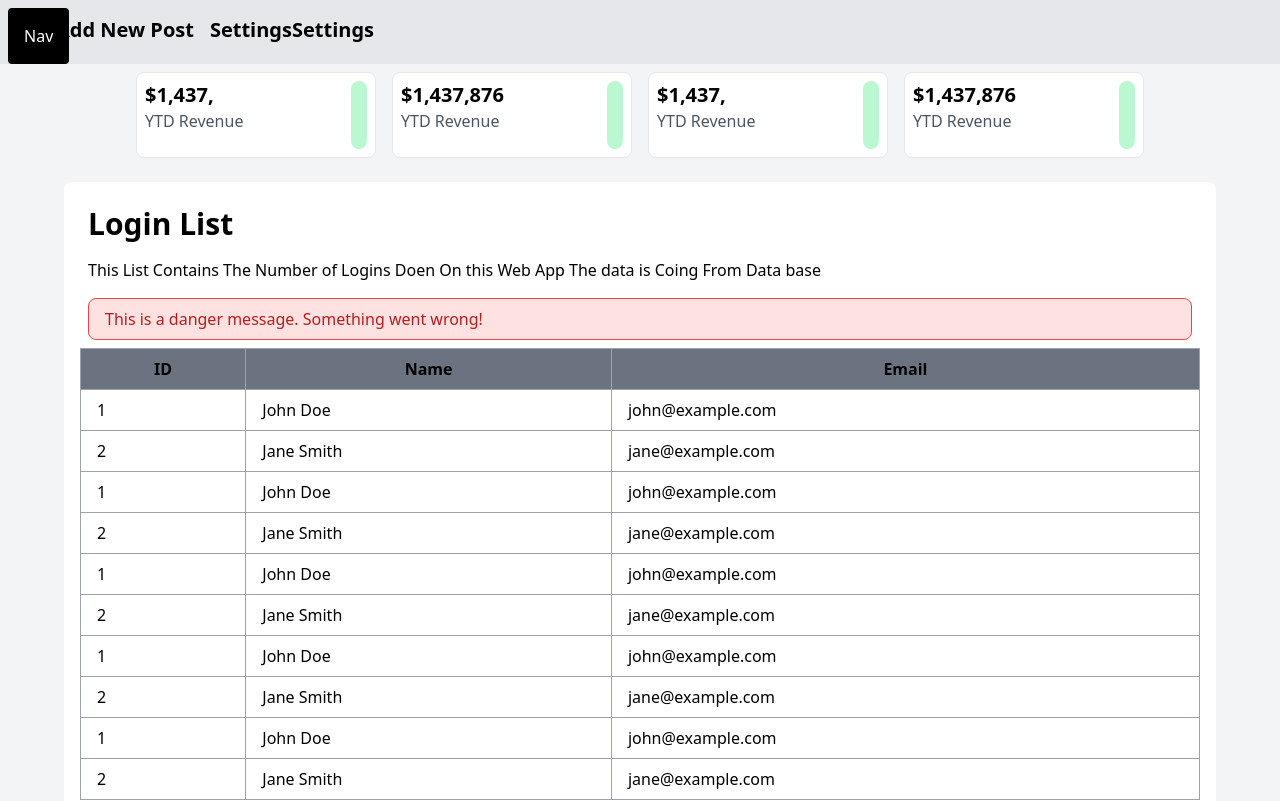
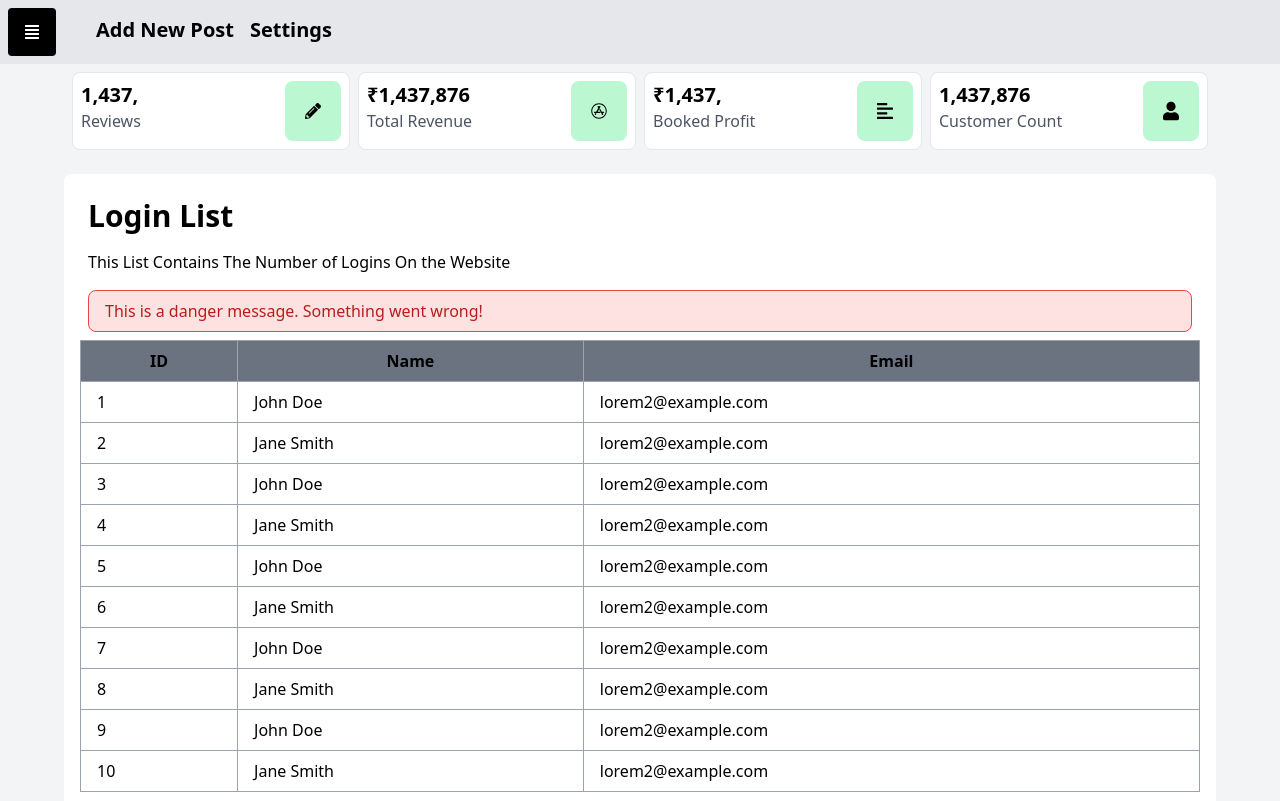
Before and after one commit to Aman-web-dev/Assignment, a Next.js app in the folder assignment-app/: page /mainpage in a window 1280 px wide. Shown: the top 801 px of the page. Built offline with nearby package versions, Linux system fonts and the light colour scheme.

Commit message:
All Done

```diff
--- a/assignment-app/components/Cards.js
+++ b/assignment-app/components/Cards.js
@@ -3,31 +3,36 @@ import React from 'react'
 
 import Image from 'next/image'
 
+import {FaPencilAlt,FaAppStore,FaAlignLeft,FaUser } from 'react-icons/fa';
 
-import { Shop, Align , Bag , Customer  } from "./Assests/Assests"
+
+
+import{FaAiFillAppstore} from 'react-icons/fa'
+
 
 import Burger from "./Assests/burger.png"
 function Cards() {
   return (
-            <div className=' m-auto grid lg:grid-cols-4 grid-cols-2 gap-4 p-2 w-[80vw]'>
+            <div className=' m-auto grid lg:grid-cols-4 grid-cols-2 gap-2 p-2 w-[90vw]'>
 
 
         <div className='lg:col-span-1 col-span-1 bg-white flex justify-between w-full border p-2 rounded-lg'>
-            <div className='flex flex-col w-full pb-4'>
-                <p className='text-xl font-bold'>$1,437,</p>
-                <p className='text-gray-600'>YTD Revenue</p>
+            <div className='flex flex-col w-full pb-2'>
+                <p className='text-xl font-bold'>1,437,</p>
+                <p className='text-gray-600'>Reviews</p>
             </div>
             <p className='bg-green-200 flex justify-center items-center p-2 rounded-lg'>
+                <FaPencilAlt className='m-3'/>
                 </p>
         </div>
 
        <div className='lg:col-span-1 col-span-1 bg-white flex justify-between w-full border p-2 rounded-lg'>
-            <div className='flex flex-col w-full pb-4'>
-                <p className='text-xl font-bold'>$1,437,876</p>
-                <p className='text-gray-600'>YTD Revenue</p>
+            <div className='flex flex-col w-full pb-2'>
+                <p className='text-xl font-bold'>₹1,437,876</p>
+                <p className='text-gray-600'>Total Revenue</p>
             </div>
             <p className='bg-green-200 flex justify-center items-center p-2 rounded-lg'>
-
+         <FaAppStore className='m-3'/>
             </p>
 
         </div>
@@ -35,24 +40,27 @@ function Cards() {
 
 
         <div className='lg:col-span-1 col-span-1 bg-white flex justify-between w-full border p-2 rounded-lg'>
-            <div className='flex flex-col w-full pb-4'>
-                <p className='text-xl font-bold'>$1,437,</p>
-                <p className='text-gray-600'>YTD Revenue</p>
+            <div className='flex flex-col w-full pb-2'>
+                <p className='text-xl font-bold'>₹1,437,</p>
+                <p className='text-gray-600'>Booked Profit</p>
             </div>
             <p className='bg-green-200 flex justify-center items-center p-2 rounded-lg'>
+         <FaAlignLeft className='m-3 h-1/2'/>
+
                 </p>
         </div>
 
 
 
         <div className='lg:col-span-1 col-span-1 bg-white flex justify-between w-full border p-2 rounded-lg'>
-            <div className='flex flex-col w-full pb-4'>
-                <p className='text-xl font-bold'>$1,437,876</p>
-                <p className='text-gray-600'>YTD Revenue</p>
+            <div className='flex flex-col w-full pb-2'>
+                <p className='text-xl font-bold'>1,437,876</p>
+                <p className='text-gray-600'>Customer Count</p>
             </div>
             <p className='bg-green-200 flex justify-center items-center p-2 rounded-lg'>
+         <FaUser className='m-3 h-1/2'/>
 
-            </p>
+                  </p>
         </div>
     </div>
     )
--- a/assignment-app/components/Navbar.js
+++ b/assignment-app/components/Navbar.js
@@ -2,11 +2,11 @@
 
 function Navbar() {
   return (
-    <div className="left-5 bg-gray-200 h-[8vh] flex align-center ">
+    <div className="left-8 bg-gray-200 h-[8vh] flex align-center ">
   <div className='flex justify-between px-4 pt-4'>
 
         <div className=" flex flex-row gap-4 align-center justify-center">
-                  <h2 className="font-bold ml-10 text-xl">Add New Post </h2>
+                  <h2 className="font-bold ml-20 text-xl">Add New Post </h2>
                   <h2 className="font-bold text-xl">Settings</h2>
 
         </div>
@@ -14,7 +14,6 @@ function Navbar() {
 
 <div>
 
-        <h2 className="font-bold text-xl">Settings</h2>
 
 
         </div>
--- a/assignment-app/components/Sidebar.js
+++ b/assignment-app/components/Sidebar.js
@@ -3,6 +3,7 @@
 import Image from "next/image";
 import { useState } from 'react';
 
+import { FaAlignJustify, FaArrowLeft } from "react-icons/fa";
 
 const DropDown = ({ name = '' }) => {
     const [dropDownElem, setDropDown] = useState('hidden');
@@ -16,16 +17,16 @@ const DropDown = ({ name = '' }) => {
         <div className=" border-b border-white">
             <button
                 onClick={handleDropDown}
-                className="bg-gray-900 h-10 w-40 text-White rounded text-bold"
+                className="bg-black h-10 w-40 text-White rounded text-bold"
             >
                 {name}
             </button>
 
-            <div className={`bg-gray-900 z-10 fixed  h-10 w-40 ${dropDownElem}`}>
-                <button onClick={handleDropDown} className="bg-gray-900 h-10 w-40 text-White rounded text-bold" >1</button>
-                <button onClick={handleDropDown} className="bg-gray-900 h-10 w-40 text-White rounded text-bold" >2</button>
-                <button onClick={handleDropDown} className="bg-gray-900 h-10 w-40 text-White rounded text-bold" >3</button>
-                <button onClick={handleDropDown} className="bg-gray-900 h-10 w-40 text-White rounded text-bold" >4</button>
+            <div className={`bg-black z-10 fixed  h-10 w-40 ${dropDownElem}`}>
+                <button onClick={handleDropDown} className="bg-black h-10 w-40 text-White rounded text-bold" >1</button>
+                <button onClick={handleDropDown} className="bg-black h-10 w-40 text-White rounded text-bold" >2</button>
+                <button onClick={handleDropDown} className="bg-black h-10 w-40 text-White rounded text-bold" >3</button>
+                <button onClick={handleDropDown} className="bg-black h-10 w-40 text-White rounded text-bold" >4</button>
             </div>
 
 
@@ -57,13 +58,13 @@ const handleNav=()=>{
             <div>
 
             <button className="fixed bg-black m-2 p-4  text-white rounded text-bold" onClick={handleNav}>
-               Nav
+            <FaAlignJustify className="h-full w-full"/>
             </button>
 
 
-            <nav className={`flex items-center bg-gray-900 text-white fixed h-screen w-60 p-4 flex flex-col ${navbar}`} >
+            <nav className={`flex items-center bg-black text-white fixed h-screen w-60 p-4 flex flex-col ${navbar}`} >
 
-                <button className="text-2xl" onClick={handleNav}>X</button>
+                <button className="text-2xl" onClick={handleNav}><FaArrowLeft/></button>
                 <div className="border-b border-black m-0 p-0 h-20 w-50 flex items-center justify-center">
                     <button className="bg-white h-10 w-40 text-black rounded text-bold">
                         +New Item
--- a/assignment-app/components/Table.js
+++ b/assignment-app/components/Table.js
@@ -12,42 +12,42 @@ const Table = () => {
 
     const customers=[
 
-        { id: 1,date:"12-07-2023", name: 'John Doe', email: 'john@example.com' },
-        { id: 2,date:"12-07-2023", name: 'Jane Smith', email: 'jane@example.com' },
-        { id: 1,date:"12-07-2023", name: 'John Doe', email: 'john@example.com' },
-        { id: 2,date:"12-07-2023", name: 'Jane Smith', email: 'jane@example.com' },
-        { id: 1,date:"12-07-2023", name: 'John Doe', email: 'john@example.com' },
-        { id: 2,date:"12-07-2023", name: 'Jane Smith', email: 'jane@example.com' },
-        { id: 1,date:"12-07-2023", name: 'John Doe', email: 'john@example.com' },
-        { id: 2,date:"12-07-2023", name: 'Jane Smith', email: 'jane@example.com' },
-        { id: 1,date:"12-07-2023", name: 'John Doe', email: 'john@example.com' },
-        { id: 2,date:"12-07-2023", name: 'Jane Smith', email: 'jane@example.com' },
-        { id: 1,date:"12-07-2023", name: 'John Doe', email: 'john@example.com' },
-        { id: 2,date:"12-07-2023", name: 'Jane Smith', email: 'jane@example.com' },
-        { id: 1,date:"12-07-2023", name: 'John Doe', email: 'john@example.com' },
-        { id: 2,date:"12-07-2023", name: 'Jane Smith', email: 'jane@example.com' },
-        { id: 1,date:"12-07-2023", name: 'John Doe', email: 'john@example.com' },
-        { id: 2,date:"12-07-2023", name: 'Jane Smith', email: 'jane@example.com' },
-        { id: 1,date:"12-07-2023", name: 'John Doe', email: 'john@example.com' },
-        { id: 2,date:"12-07-2023", name: 'Jane Smith', email: 'jane@example.com' },
-        { id: 1,date:"12-07-2023", name: 'John Doe', email: 'john@example.com' },
-        { id: 2,date:"12-07-2023", name: 'Jane Smith', email: 'jane@example.com' },
-        { id: 1,date:"12-07-2023", name: 'John Doe', email: 'john@example.com' },
-        { id: 2,date:"12-07-2023", name: 'Jane Smith', email: 'jane@example.com' },
-        { id: 1,date:"12-07-2023", name: 'John Doe', email: 'john@example.com' },
-        { id: 2,date:"12-07-2023", name: 'Jane Smith', email: 'jane@example.com' },
-        { id: 1,date:"12-07-2023", name: 'John Doe', email: 'john@example.com' },
-        { id: 2,date:"12-07-2023", name: 'Jane Smith', email: 'jane@example.com' },
-        { id: 1,date:"12-07-2023", name: 'John Doe', email: 'john@example.com' },
-        { id: 2,date:"12-07-2023", name: 'Jane Smith', email: 'jane@example.com' },
-        { id: 1,date:"12-07-2023", name: 'John Doe', email: 'john@example.com' },
-        { id: 2,date:"12-07-2023", name: 'Jane Smith', email: 'jane@example.com' },
-        { id: 1,date:"12-07-2023", name: 'John Doe', email: 'john@example.com' },
-        { id: 2,date:"12-07-2023", name: 'Jane Smith', email: 'jane@example.com' },
-        { id: 1,date:"12-07-2023", name: 'John Doe', email: 'john@example.com' },
-        { id: 2,date:"12-07-2023", name: 'Jane Smith', email: 'jane@example.com' },
-        { id: 1,date:"12-07-2023", name: 'John Doe', email: 'john@example.com' },
-        { id: 2,date:"12-07-2023", name: 'Jane Smith', email: 'jane@example.com' },
+        { id: 1,date:"12-07-2023", name: 'John Doe',          email: 'lorem2@example.com' },
+        { id: 2,date:"12-07-2023", name: 'Jane Smith',          email: 'lorem2@example.com' },
+        { id: 3,date:"12-07-2023", name: 'John Doe',          email: 'lorem2@example.com' },
+        { id: 4,date:"12-07-2023", name: 'Jane Smith',          email: 'lorem2@example.com' },
+        { id: 5,date:"12-07-2023", name: 'John Doe',          email: 'lorem2@example.com' },
+        { id: 6,date:"12-07-2023", name: 'Jane Smith',          email: 'lorem2@example.com' },
+        { id: 7,date:"12-07-2023", name: 'John Doe',          email: 'lorem2@example.com' },
+        { id: 8,date:"12-07-2023", name: 'Jane Smith',          email: 'lorem2@example.com' },
+        { id: 9,date:"12-07-2023", name: 'John Doe',          email: 'lorem2@example.com' },
+        { id: 10,date:"12-07-2023", name: 'Jane Smith',          email: 'lorem2@example.com' },
+        { id: 11,date:"12-07-2023", name: 'John Doe',          email: 'lorem2@example.com' },
+        { id: 12,date:"12-07-2023", name: 'Jane Smith',          email: 'lorem2@example.com' },
+        { id: 13,date:"12-07-2023", name: 'John Doe',          email: 'lorem2@example.com' },
+        { id: 14,date:"12-07-2023", name: 'Jane Smith',          email: 'lorem2@example.com' },
+        { id: 15,date:"12-07-2023", name: 'John Doe',          email: 'lorem2@example.com' },
+        { id: 16,date:"12-07-2023", name: 'Jane Smith',          email: 'lorem2@example.com' },
+        { id: 17,date:"12-07-2023", name: 'John Doe',          email: 'lorem2@example.com' },
+        { id: 18,date:"12-07-2023", name: 'Jane Smith',          email: 'lorem2@example.com' },
+        { id: 19,date:"12-07-2023", name: 'John Doe',          email: 'lorem2@example.com' },
+        { id: 20,date:"12-07-2023", name: 'Jane Smith',          email: 'lorem2@example.com' },
+        { id: 21,date:"12-07-2023", name: 'John Doe',          email: 'lorem2@example.com' },
+        { id: 22,date:"12-07-2023", name: 'Jane Smith',          email: 'lorem2@example.com' },
+        { id: 23,date:"12-07-2023", name: 'John Doe',          email: 'lorem2@example.com' },
+        { id: 24,date:"12-07-2023", name: 'Jane Smith',          email: 'lorem2@example.com' },
+        { id: 25,date:"12-07-2023", name: 'John Doe',          email: 'lorem2@example.com' },
+        { id: 26,date:"12-07-2023", name: 'Jane Smith',          email: 'lorem2@example.com' },
+        { id: 27,date:"12-07-2023", name: 'John Doe',          email: 'lorem2@example.com' },
+        { id: 28,date:"12-07-2023", name: 'Jane Smith',          email: 'lorem2@example.com' },
+        { id: 29,date:"12-07-2023", name: 'John Doe',          email: 'lorem2@example.com' },
+        { id: 30,date:"12-07-2023", name: 'Jane Smith',          email: 'lorem2@example.com' },
+        { id: 31,date:"12-07-2023", name: 'John Doe',          email: 'lorem2@example.com' },
+        { id: 32,date:"12-07-2023", name: 'Jane Smith',          email: 'lorem2@example.com' },
+        { id: 33,date:"12-07-2023", name: 'John Doe',          email: 'lorem2@example.com' },
+        { id: 34,date:"12-07-2023", name: 'Jane Smith',          email: 'lorem2@example.com' },
+        { id: 35,date:"12-07-2023", name: 'John Doe',          email: 'lorem2@example.com' },
+        { id: 36,date:"12-07-2023", name: 'Jane Smith',          email: 'lorem2@example.com' },
 
     ]
     const itemsPerPage=10;
@@ -85,7 +85,7 @@ const Table = () => {
       </div>
 
       <div className=' text-1xl m-2'>
-        <p>This List Contains The  Number of Logins Doen On this Web App The data is Coing From Data base</p>
+        <p>This List Contains The  Number of Logins  On the Website </p>
       </div>
 
       <div className="bg-red-100 m-2 border border-red-500 text-red-700 px-4 py-2 rounded-lg">
--- a/assignment-app/package.json
+++ b/assignment-app/package.json
@@ -14,6 +14,7 @@
     "postcss": "8.4.27",
     "react": "18.2.0",
     "react-dom": "18.2.0",
+    "react-icons": "^4.10.1",
     "tailwindcss": "3.3.3"
   },
   "devDependencies": {
--- a/assignment-app/pages/Login.js
+++ b/assignment-app/pages/Login.js
@@ -46,15 +46,18 @@ function login() {
 
 
 
-            <button
-              className="w-full bg-blue-500  text-white font-bold py-2 px-4 rounded focus:outline-none focus:shadow-outline"
 
-             onClick={(e)=>e.preventDefault()}
 
->
-  <Link className="h-full w-full" href='/mainpage'>Login</Link>
 
-            </button>
+
+  <Link className=" flex text-white font-bold py-2 px-4 rounded focus:outline-none focus:shadow-outline" href='/mainpage'><button
+              className="w-full px-4 py-2 bg-white-500 border border-black text-black bg-blue-500 text-white font-bold py-2 px-4 rounded focus:outline-none focus:shadow-outline"
+              type="submit"
+            >
+              Login Now
+            </button></Link>
+
+
             <div className="my-4 flex md:flex-row flex-col flex items-center justify-center">
 
             <p className="text-gray-400">--------or------</p>
```
Also changed, not shown: 1 other file (tests, documents, lock files or other folders).
